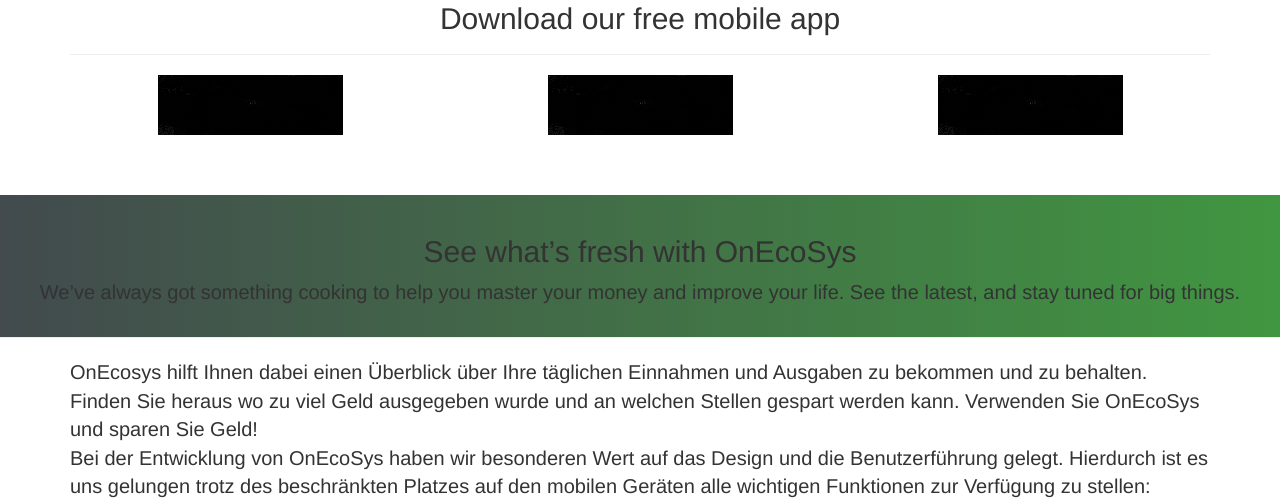
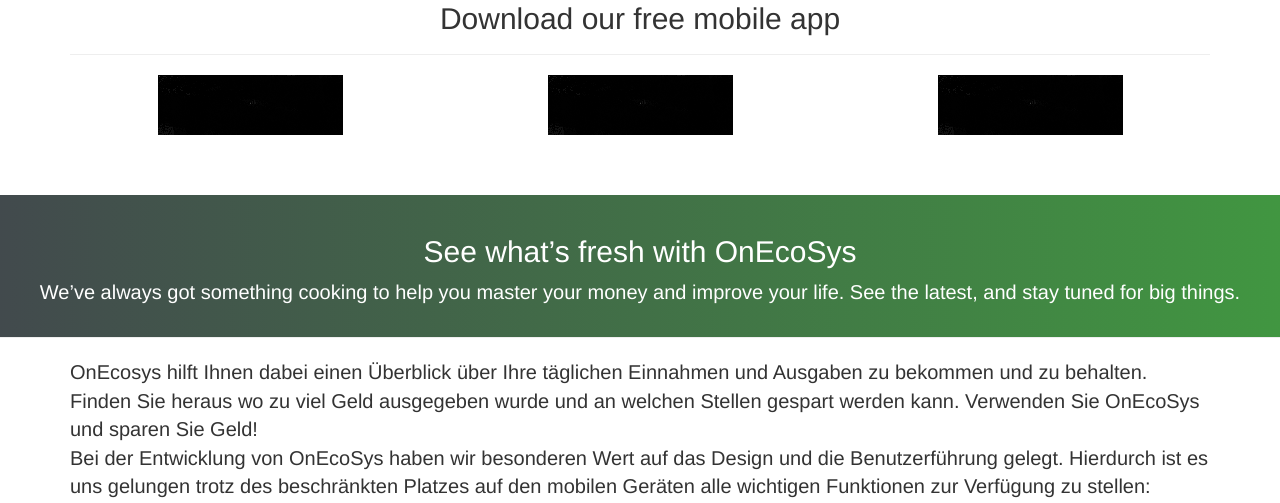
Before and after one commit to fahrican/onecosys, a PHP site: page / in a window 1280 px wide. Shown: the part 1659-2162 px from the top of the page. Run offline with PHP 8.4, Linux system fonts and the light colour scheme.

Commit message:
special-color was away

```diff
--- a/style.css
+++ b/style.css
@@ -98,7 +98,7 @@ body{
 #special-color{
 
 	background: linear-gradient(to right, #424A4D, #419641 100%);
-	color: FFF;
+	color: #FFF !important;
 	width: 100% !important;
 	padding: 1em 1em 1em 1em;
 }
```
